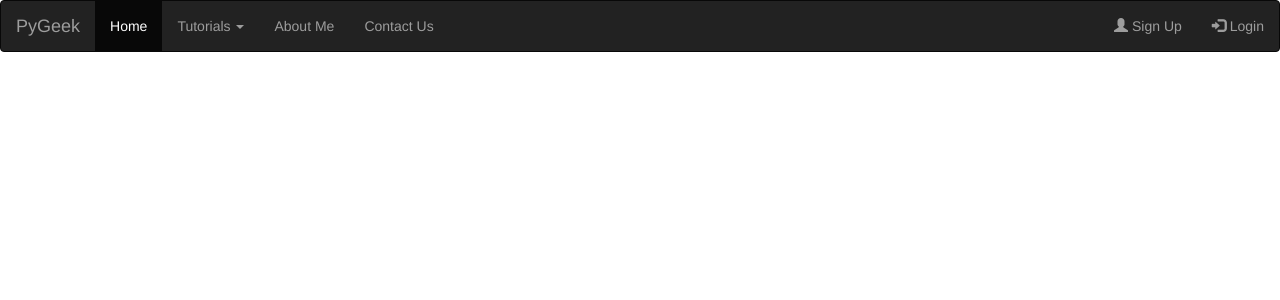
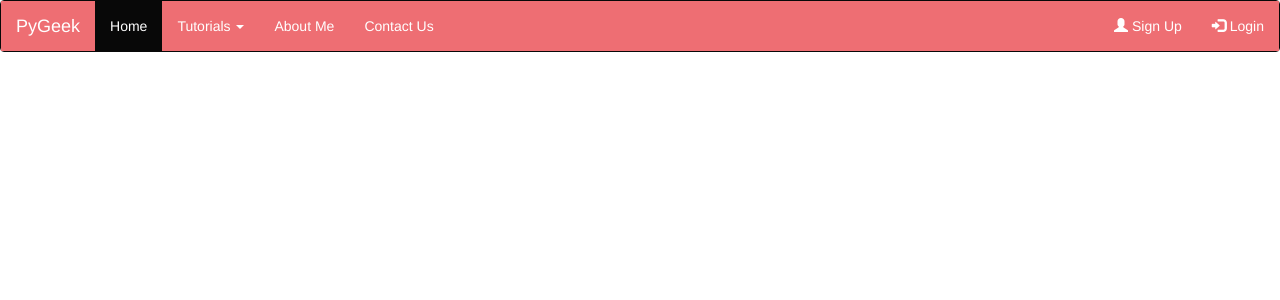
Before and after one commit to nimishbansal/MyBlog, a Django app: page /app_one/android/ in a window 1280 px wide. Shown: the top 300 px of the page. Run offline with Django 3.2, Linux system fonts and the light colour scheme; some libraries are stand-ins or nearby versions.

Commit message:
added materialize colors

```diff
--- a/myblog/app_one/templates/app_one/android.html
+++ b/myblog/app_one/templates/app_one/android.html
@@ -10,6 +10,8 @@
         {
             margin-right:15px;
         }
+
+
     </style>
 
     <script>
--- a/myblog/app_one/templates/app_one/base.html
+++ b/myblog/app_one/templates/app_one/base.html
@@ -10,6 +10,15 @@
     <!-- Compiled and minified JavaScript -->
     <style>
         .pln{color:#000}@media screen{.str{color:#080}.kwd{color:#008}.com{color:#800}.typ{color:#606}.lit{color:#066}.clo,.opn,.pun{color:#660}.tag{color:#008}.atn{color:#606}.atv{color:#080}.dec,.var{color:#606}.fun{color:red}}@media print,projection{.kwd,.tag,.typ{font-weight:700}.str{color:#060}.kwd{color:#006}.com{color:#600;font-style:italic}.typ{color:#404}.lit{color:#044}.clo,.opn,.pun{color:#440}.tag{color:#006}.atn{color:#404}.atv{color:#060}}pre.prettyprint{padding:2px;border:1px solid #888}ol.linenums{margin-top:0;margin-bottom:0}li.L0,li.L1,li.L2,li.L3,li.L5,li.L6,li.L7,li.L8{list-style-type:none}li.L1,li.L3,li.L5,li.L7,li.L9{background:#eee}
+
+    .container-fluid
+        {
+            background-color: #ee6e73;
+        }
+       .navbar-inverse .navbar-nav > li > a,.navbar-inverse .navbar-brand
+       {
+           color:white;
+       }
     </style>
 
     <script>
--- a/myblog/app_one/templates/app_one/post_detail.html
+++ b/myblog/app_one/templates/app_one/post_detail.html
@@ -9,7 +9,7 @@
         });
     </script>
 
-    <div class="container">
+    <div class="container" style="display: block;">
         <div>
             <h2>{{ object.title }}</h2>
         </div>
```
